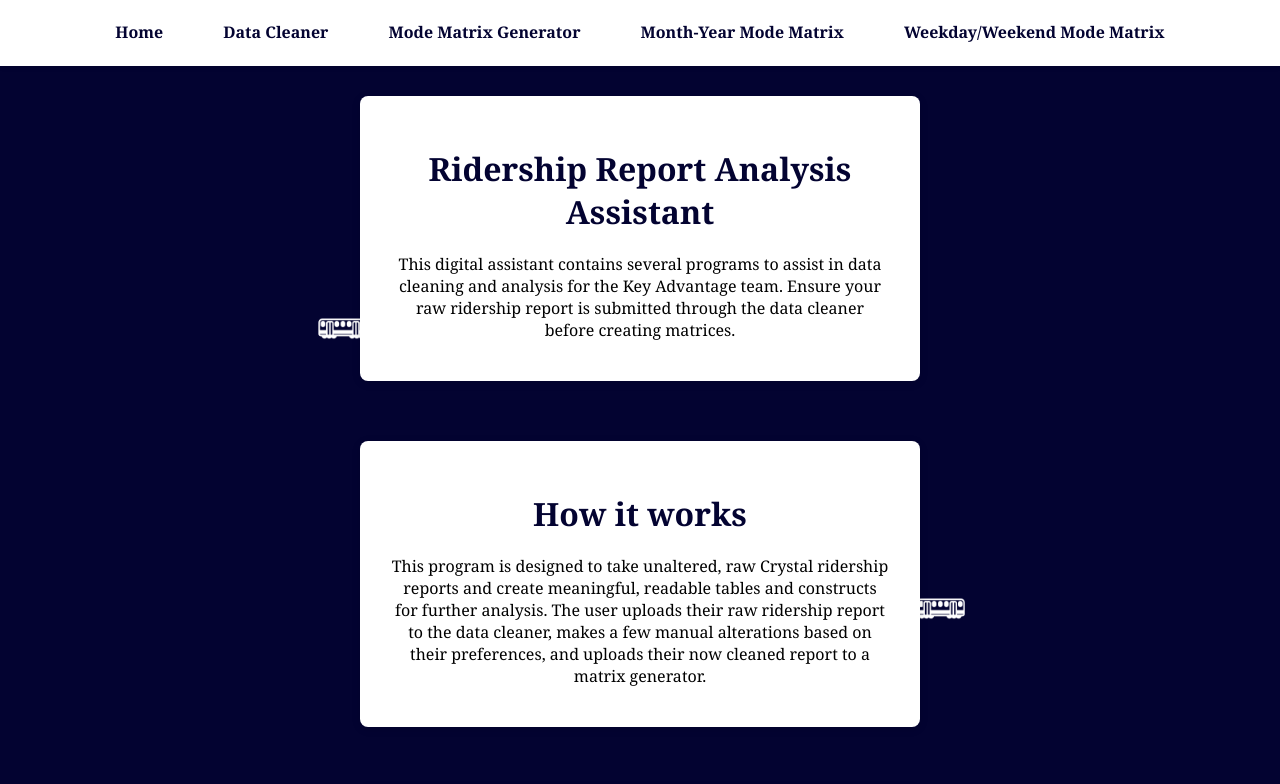
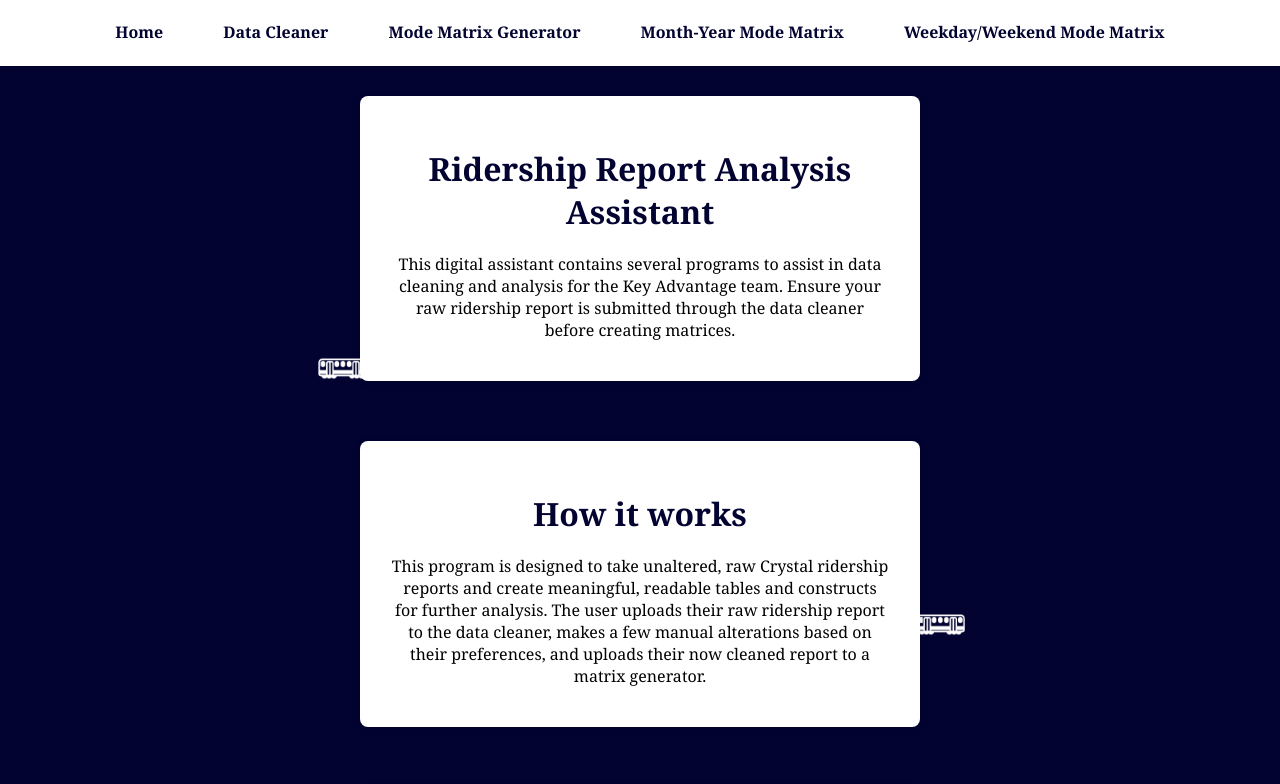
Before and after one commit to SEPTA-KAP/DataAnalysis, a plain HTML site: page index.html in a window 1280 px wide. Shown: the top 784 px of the page. Drawn offline with Linux system fonts and the light colour scheme.

Commit message:
Update index.html

```diff
--- a/index.html
+++ b/index.html
@@ -27,12 +27,12 @@
         }
 
         #trainLeft {
-            top: 65%;
+            top: 67%;
             animation: moveLeft 15s linear infinite;
         }
 
         #trainRight {
-            top: 30%;
+            top: 35%;
             animation: moveRight 15s linear infinite;
         }
 
```
